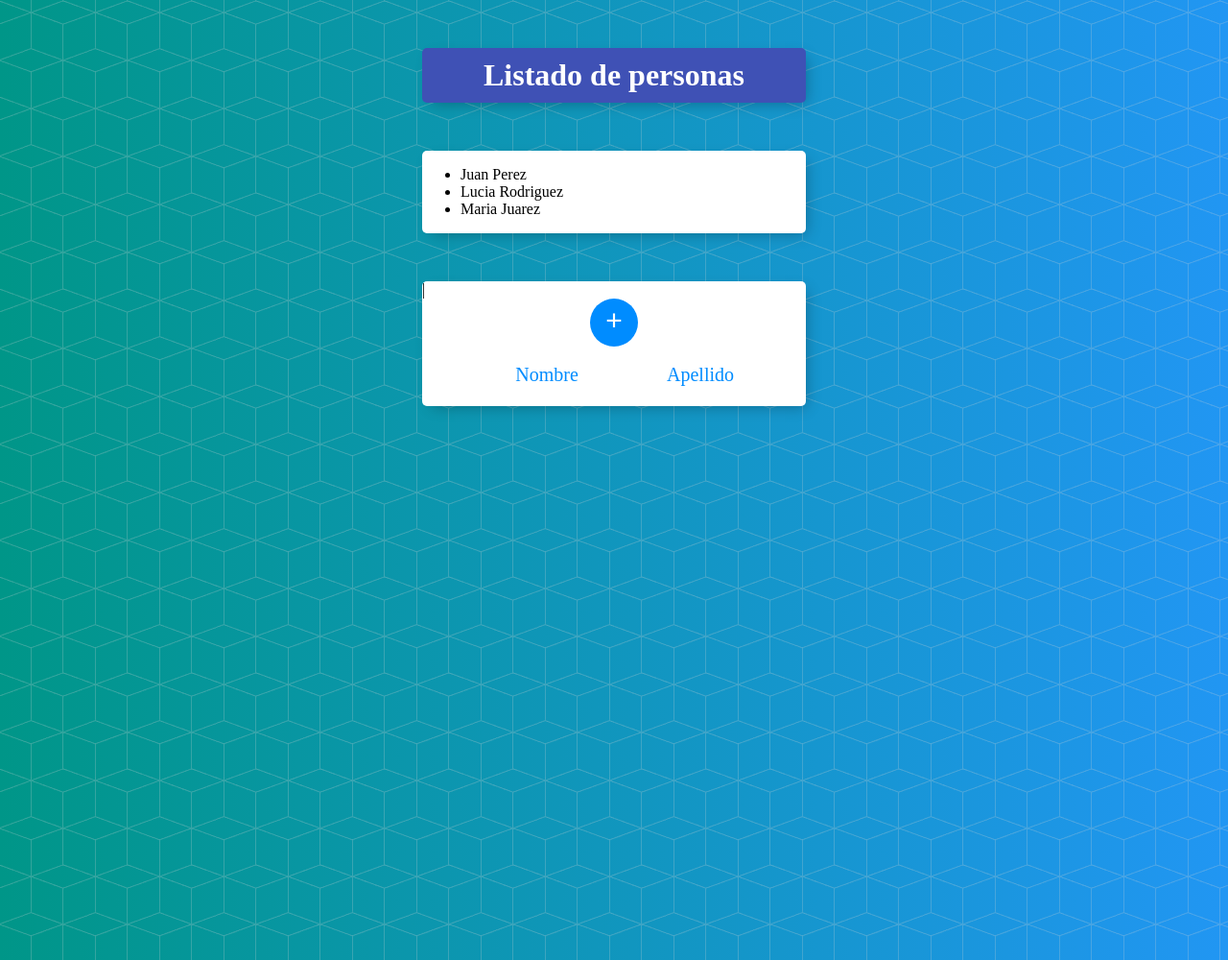
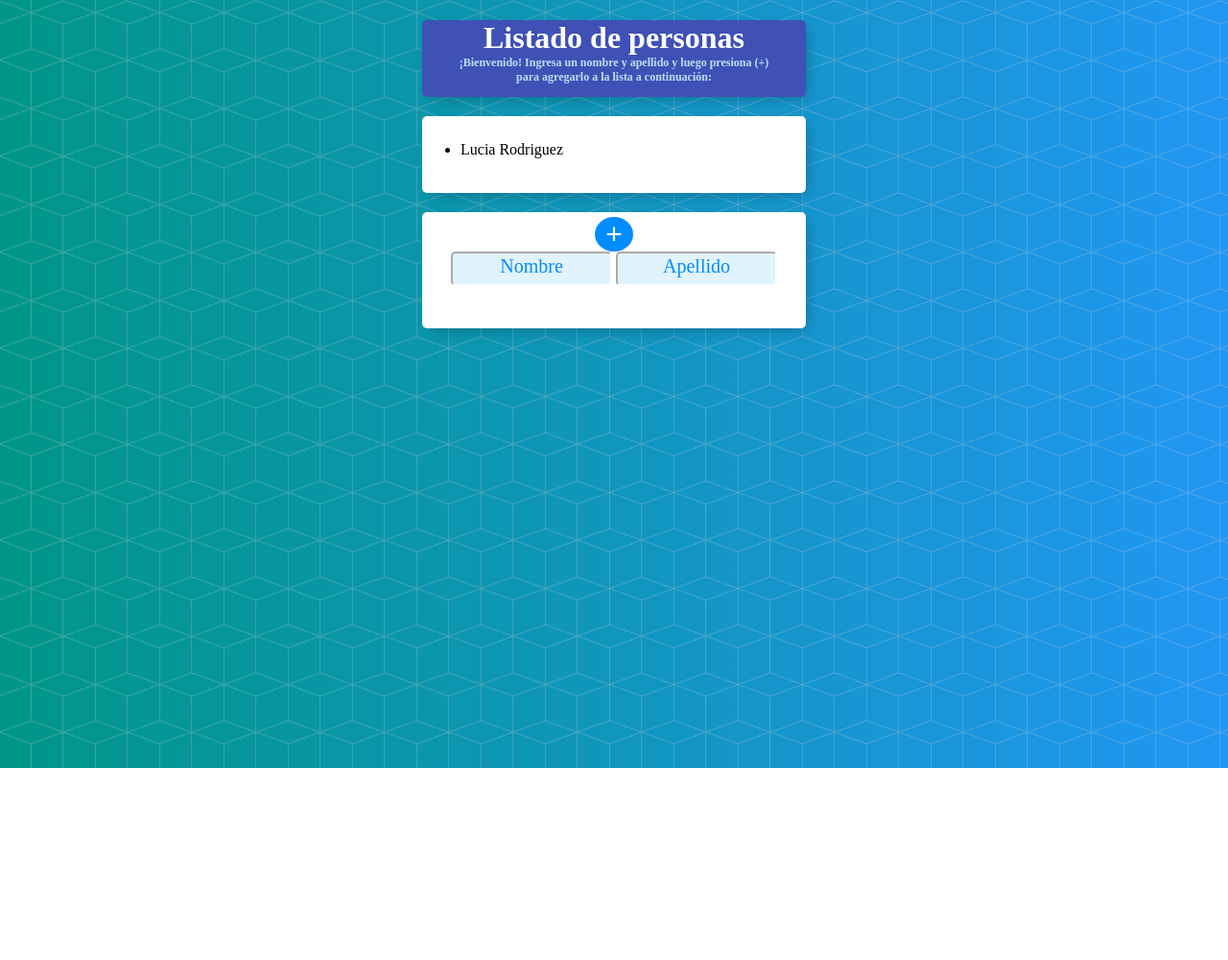
Before and after one commit to luciardrgz/list-of-persons, a plain HTML site: page index.html in a window 1280 px wide. Shown: the whole page at 96% size. After the commit the page ends 800 px from the top, so only its background shows below. Drawn offline with Linux system fonts and the light colour scheme.

Commit message:
Cambios en fuentes, anchos y colores

```diff
--- a/css/estilos.css
+++ b/css/estilos.css
@@ -1,22 +1,29 @@
+/*Fondo*/
 html {
   background-color: #2196f3;
-    min-height: 1000px;
+  min-height: 150px;
   font-family: "glacial indifference";
   background: url(fondo.png), #2196f3;
   background: url(fondo.png),
     -webkit-gradient(linear, right top, left top, from(#2196f3), to(#009688));
-    background: url(fondo.png),
-      linear-gradient(to left, #2196f3, #009688);
+  background: url(fondo.png), linear-gradient(to left, #2196f3, #009688);
 }
 
+/*Texto Listado de Personas*/
 h1 {
-    color: #fff;
-    padding: 10px;
+  color: rgb(255, 255, 255);
+  margin-bottom: -10px;
+}
+
+h2{
+  font-size: 12px;
+  color: #bddefd;
 }
 
 .contenedor {
   max-width: 400px;
-    margin: 50px auto;
+  min-height: 80px;
+  margin: 20px auto;
   background: white;
   border-radius: 5px;
   box-shadow: 5px 5px 15px -5px rgba(0, 0, 0, 0.3);
@@ -42,38 +49,36 @@ html {
   margin: 20px;
 }
 
-  p {
-    margin: 0;
-    padding: 20px;
-    font-size: 20px;
-    font-weight: 200;
-    color: #e0e4e0;
+/*Formularios*/
+form {
+  height: 80px;
+  text-align: center;
+  margin-top: 0px;
 }
 
-  form {
-    text-align: center;
-    margin-left: 20px;
-  }
-
+/*Botón +*/
 button {
-    min-height: 50px;
-    width: 50px;
+  margin-top: 5px;
+  min-height: 10px;
+  width: 40px;
   border-radius: 50%;
-    border-color: transparent;
   background-color: rgb(0, 140, 255);
   color: rgb(255, 255, 255);
   font-size: 30px;
-    padding-bottom: 6px;
   border-width: 0;
 }
 
+/*Cajas de inputs*/
 input[type="text"] {
   text-align: center;
-    height: 60px;
+  height: 30px;
   top: 10px;
-    border: none;
-    background: transparent;
-    font-weight: 200;
+  border-radius: 5px;
+  border-width: 2px;
+  border-color: rgb(255, 255, 255);
+  background: #e1f3fc;
+  font-family: 'glacial indifference';
+  font-weight: 20;
   width: 40%;
 }
 
--- a/index.html
+++ b/index.html
@@ -10,6 +10,7 @@
   <body onload="mostrarPersonas()">
     <div class="contenedor" id="cabecero">
       <h1>Listado de personas</h1>
+      <h2>¡Bienvenido! Ingresa un nombre y apellido y luego presiona (+) <br>para agregarlo a la lista a continuación:</h2>
     </div>
     <!--ul: Unordered List // li: List Item-->
     <div class="contenedor">
@@ -20,7 +21,7 @@
       </div>
     </div>
 
-    <div class="contenedor">|
+    <div class="contenedor">
         <div style='text-align: center'>
         <button style='cursor: pointer' onclick='agregarPersona()'>+</button>
         </div>
--- a/js/app.js
+++ b/js/app.js
@@ -1,7 +1,5 @@
 const personas = [
-  new Persona("Juan", "Perez"),
-  new Persona("Lucia", "Rodriguez"),
-  new Persona("Maria", "Juarez"),
+  new Persona("Lucia", "Rodriguez")
 ];
 
 function mostrarPersonas() {
```
Also changed, not shown: css/GlacialIndifference-Bold.otf (added), css/GlacialIndifference-Italic.otf (added), css/GlacialIndifference-Regular.otf (added). Lines whose indentation alone changed are shown as unchanged.
